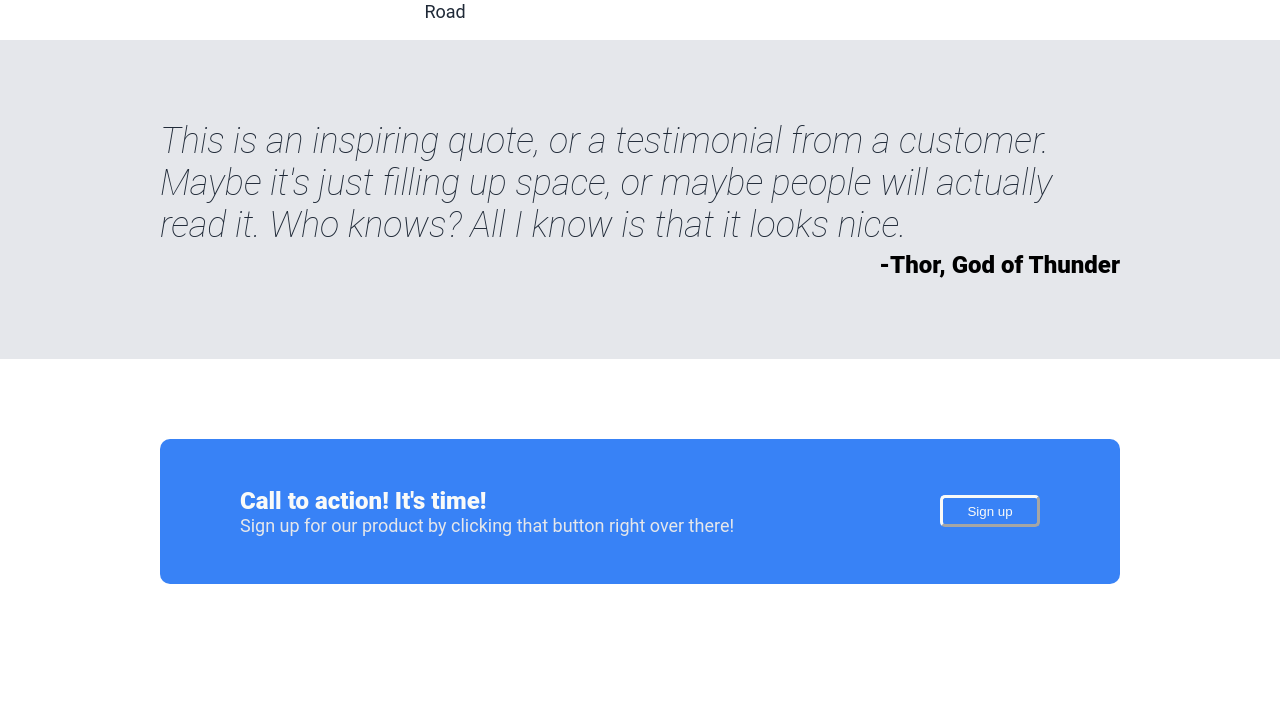
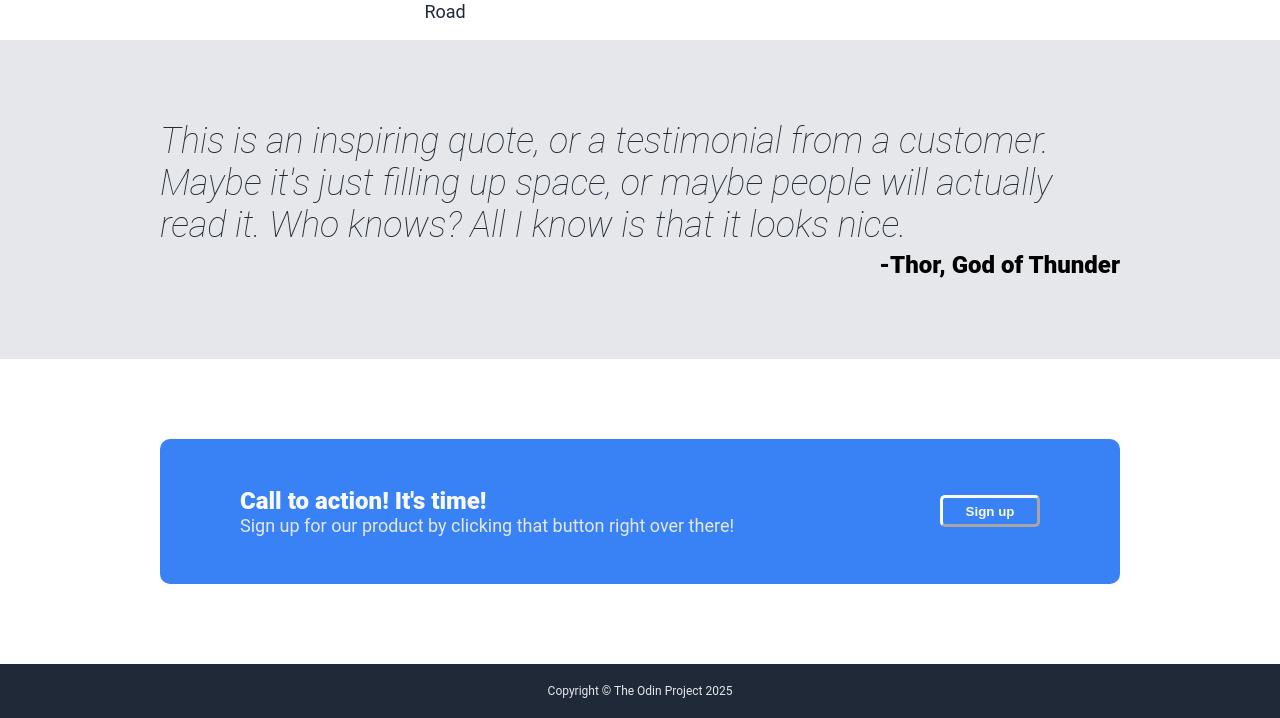
Before and after one commit to VanshMotiramani/Project-Landing-Page, a plain HTML site: page index.html in a window 1280 px wide. Shown: the part 874-1592 px from the top of the page. Before the commit the page ends 1538 px from the top, so only its background shows below. Drawn offline with Linux system fonts and the light colour scheme.

Commit message:
Add footer to the webpage

```diff
--- a/index.html
+++ b/index.html
@@ -63,5 +63,9 @@
                 <button class="sign">Sign up</button>
             </div>
         </div>
+
+        <div class="footer">
+            <p>Copyright © The Odin Project 2025</p>
+        </div>
     </body>
 </html>
--- a/style.css
+++ b/style.css
@@ -198,6 +198,17 @@ body {
     height: 32px;
     justify-content: center;
     align-items: center;
+    font-weight: bold;
+}
+
+.footer {
+    display: flex;
+    margin: 0;
+    padding: 8px;
+    justify-content: center;
+    align-items: center;
+    color: #E5E7EB;
+    font-size: 12px;
 }
 /* .action .button {
     background-color: #3882f6;
```
